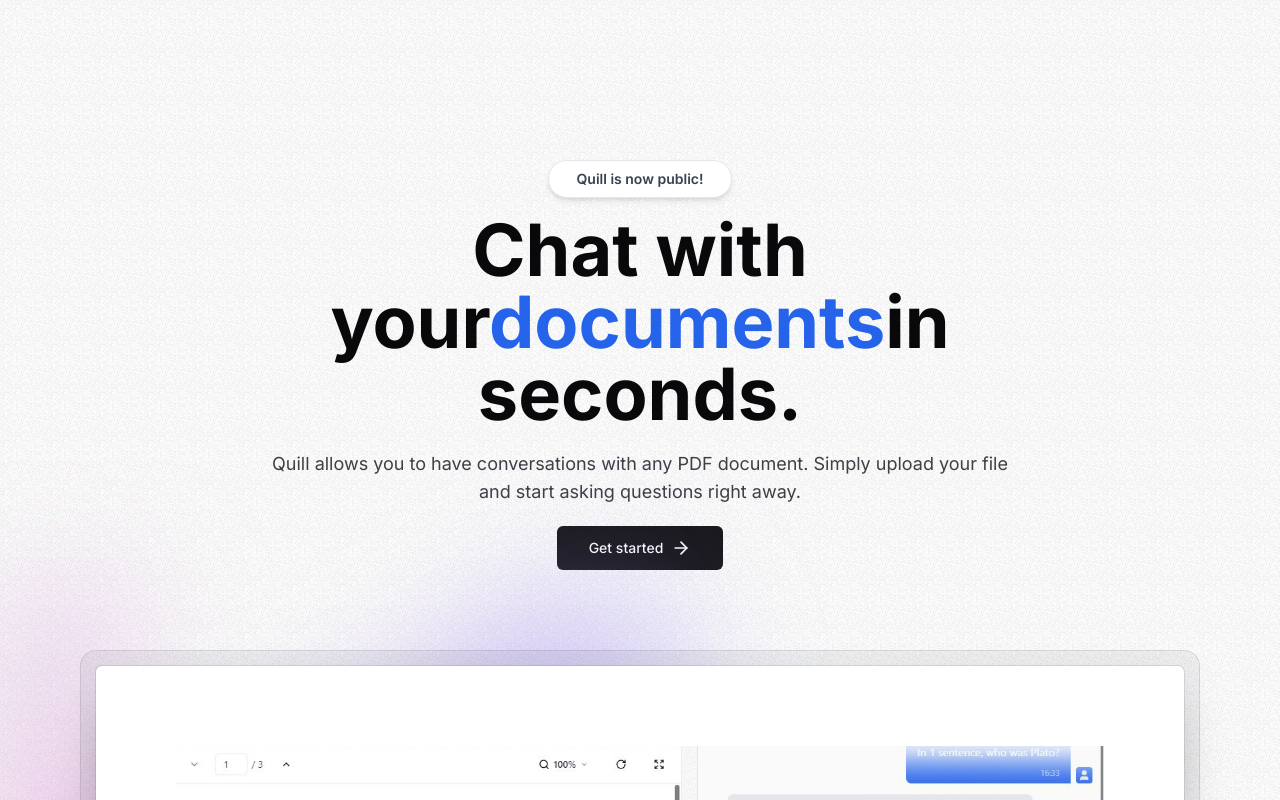
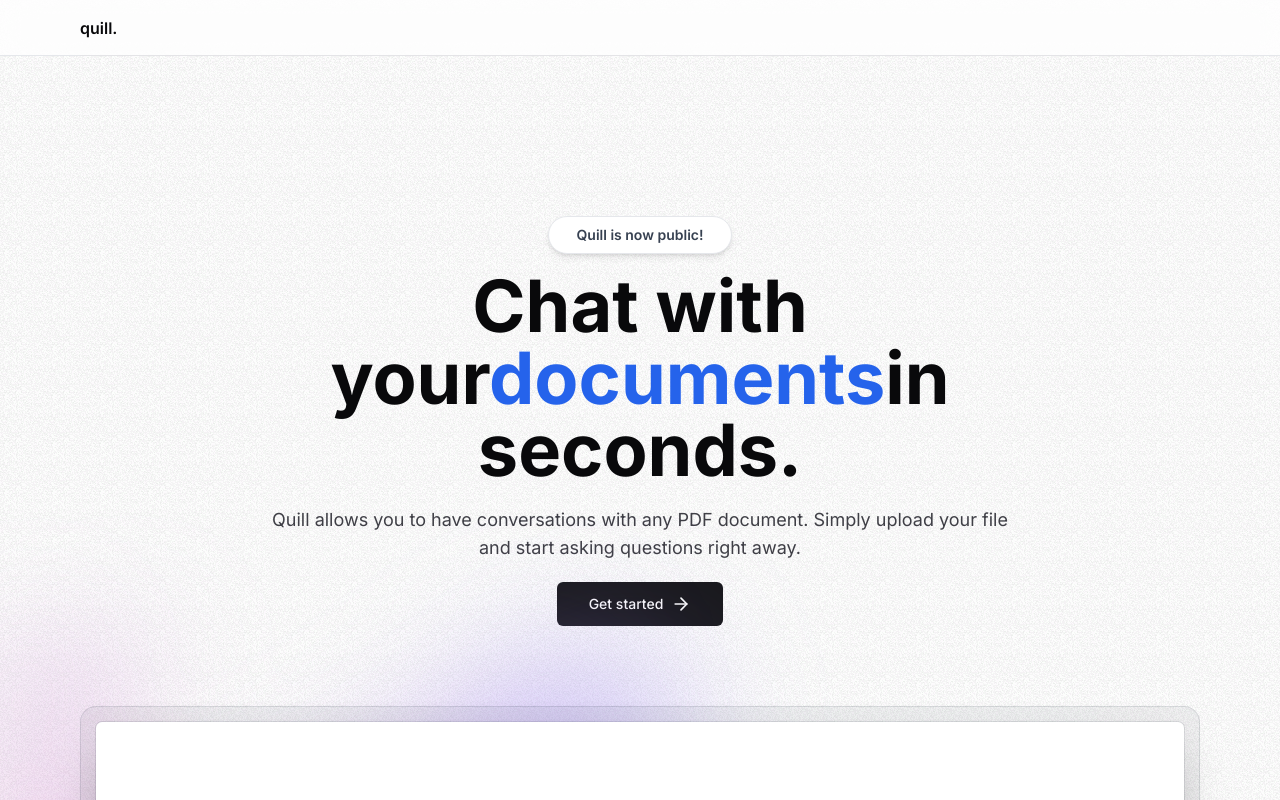
Before and after one commit to uuuuooii/quill, a Next.js app: page / in a window 1280 px wide. Shown: the top 800 px of the page. Built offline with nearby package versions, Linux system fonts and the light colour scheme.

Commit message:
Update: navbar 제작

```diff
--- a/src/app/layout.tsx
+++ b/src/app/layout.tsx
@@ -1,7 +1,8 @@
 import { cn } from '@/lib/utils'
-import './globals.css'
 import type { Metadata } from 'next'
 import { Inter } from 'next/font/google'
+import Navbar from '@/components/navbar'
+import './globals.css'
 
 const inter = Inter({ subsets: ['latin'] })
 
@@ -21,6 +22,7 @@
         'min-h-screen font-sans antialiased grainy',
         inter.className
       )}>
+        <Navbar />
         {children}
       </body>
     </html>
--- /dev/null
+++ b/src/components/navbar/index.tsx
@@ -0,0 +1,22 @@
+import React from 'react'
+import Inner from '../Inner'
+import Link from 'next/link'
+
+const Navber = () => {
+  return (
+    <nav className='sticky h-14 inset-x-0 top-0 z-30 w-full border-b border-gray-200 bg-white/75 backdrop-blur-lg transition-all'>
+      <Inner>
+        <div className='flex h-14 items-center justify-between border-b border-zinc-200'>
+          <Link href='/' className='flex z-40 font-semibold'>
+            <span>quill.</span>
+          </Link>
+
+          {/* todo: add mobile navbar */}
+          <div className='hidden items-center space-x-4 sm'></div>
+        </div>
+      </Inner>
+    </nav>
+  )
+}
+
+export default Navber
```
